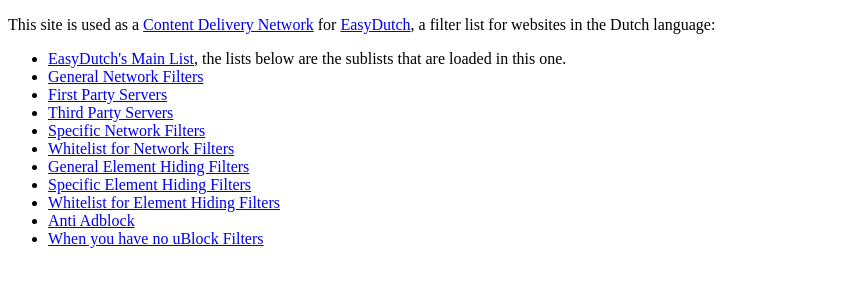
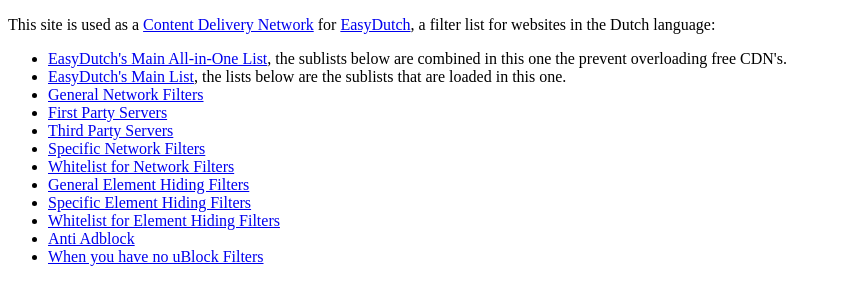
Before and after one commit to EasyDutch-uBO/EasyDutchCDN, a plain HTML site: page index.html in a window 1280 px wide. Shown: the whole page, without its empty margins (0-841 px from the left). Drawn offline with Linux system fonts and the light colour scheme.

Commit message:
Update index.html

```diff
--- a/index.html
+++ b/index.html
@@ -10,6 +10,7 @@
       <a href="https://github.com/EasyDutch-uBO/EasyDutch/">EasyDutch</a>, a filter list for websites in the Dutch language:
     </p>
     <ul>
+      <li><a href="./EasyDutch.all.txt">EasyDutch's Main All-in-One List</a>, the sublists below are combined in this one the prevent overloading free CDN's.</li>
       <li><a href="./EasyDutch.txt">EasyDutch's Main List</a>, the lists below are the sublists that are loaded in this one.</li>
       <li><a href="./EasyDutch/Block_General.txt">General Network Filters</a></li>
       <li><a href="./EasyDutch/Block_first_party_Server.txt">First Party Servers</a></li>
```
